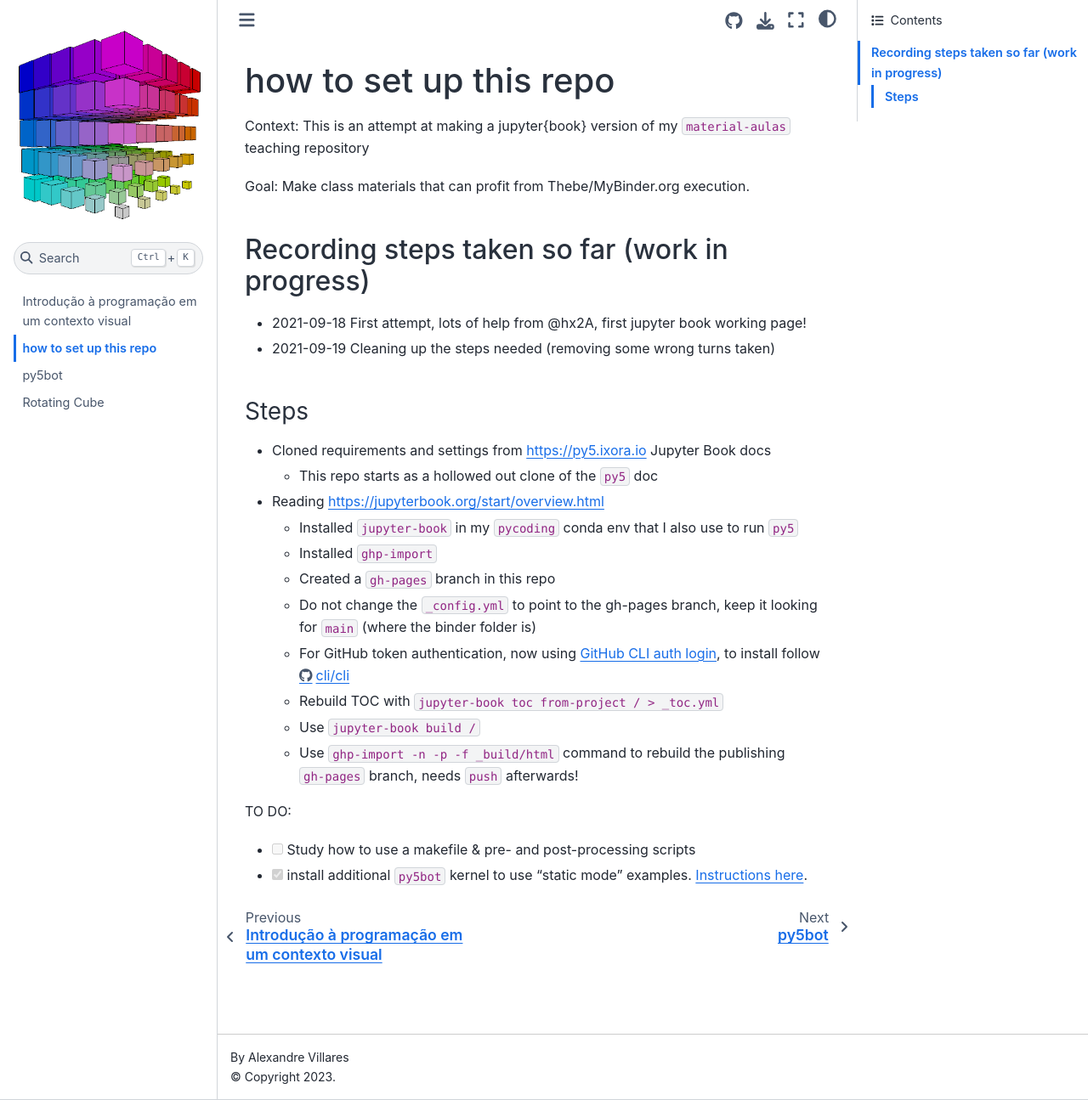
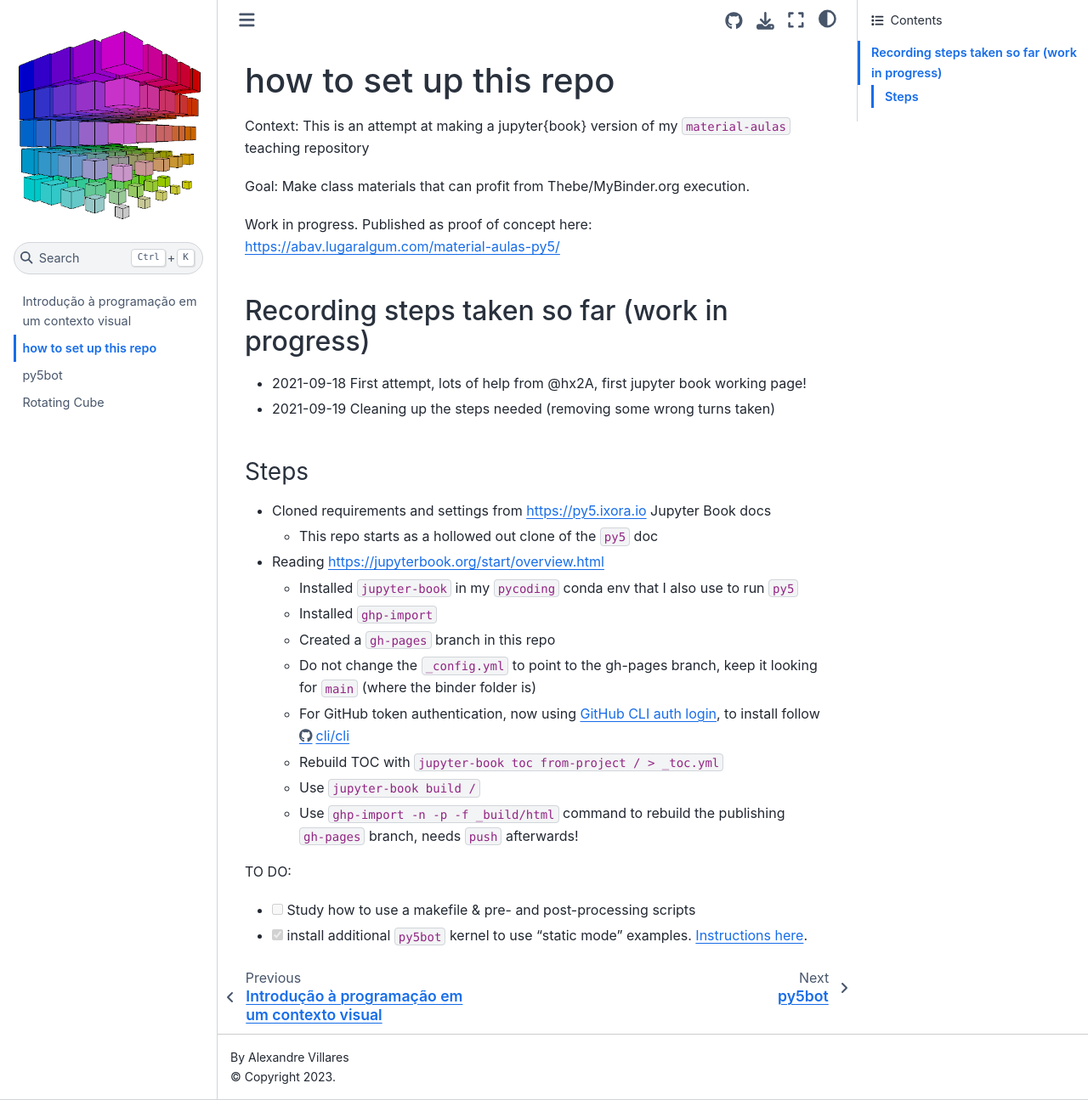
Before and after one commit to villares/material-aulas-py5, a Jupyter Book: the page built from jupyterbook_installation_notes.md, in a window 1280 px wide and 1295 px high. Shown: the whole window at 85% size. Built offline with Jupyter Book 1.0.4 settings and Sphinx 7.4.7 and the Sphinx Book theme 1.1.4, drawn with Linux system fonts in a browser that asks for light colours.

Commit message:
Update jupyterbook_installation_notes.md

```diff
--- a/jupyterbook_installation_notes.md
+++ b/jupyterbook_installation_notes.md
@@ -3,6 +3,8 @@
 Context: This is an attempt at making a jupyter{book} version of my `material-aulas` teaching repository
 
 Goal: Make class materials that can profit from Thebe/MyBinder.org execution.
+
+Work in progress. Published as proof of concept here: https://abav.lugaralgum.com/material-aulas-py5/
 
 #### Recording steps taken so far (work in progress)
 
```
